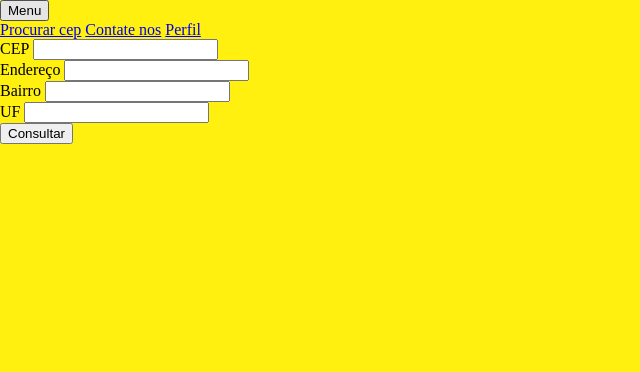
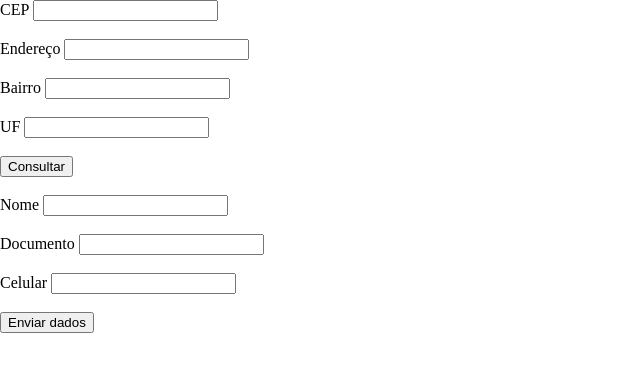
Before and after one commit to livs777/ds2, a website: page www/index.html in a window 1280 px wide. Shown: the whole page, without its empty margins (0-640 px from the left). Drawn offline with Linux system fonts and the light colour scheme.

Commit message:
api cadastro

```diff
--- a/package.json
+++ b/package.json
@@ -21,5 +21,8 @@
       "browser",
       "android"
     ]
+  },
+  "dependencies": {
+    "cordova": "^12.0.0"
   }
 }
--- a/www/css/estilo.css
+++ b/www/css/estilo.css
@@ -1,7 +1,7 @@
 body {
     margin: 0;
     padding: 0;
-    background-color: #fff00f;
+    background-color: #ffffff;
 }
 
 #layout {
--- a/www/index.html
+++ b/www/index.html
@@ -16,24 +16,14 @@
     </head>
     <body>
 
-        <div class="dropdown">
-            <button class="btn btn-secondary dropdown-toggle" type="button" id="dropdownMenuButton" data-toggle="dropdown" aria-haspopup="true" aria-expanded="false">
-              Menu
-            </button>
-            <div class="dropdown-menu" aria-labelledby="dropdownMenuButton">
-              <a class="dropdown-item" href="#">Procurar cep</a>
-              <a class="dropdown-item" href="#">Contate nos</a>
-              <a class="dropdown-item" href="#">Perfil</a>
-            </div>
-        </div>
-
-
         <div class="row" >
             <div class="col-sm-12">
                 <label>CEP</label>
                 <input type="text" id="cep" />
             </div>
         </div>
+
+        <br>
 
         <div class="row" >
             <div class="col-sm-12">
@@ -42,12 +32,16 @@
             </div>
         </div>
 
+        <br>
+
         <div class="row" >
             <div class="col-sm-12">
                 <label>Bairro</label>
                 <input type="text" id="bairro" />
             </div>
         </div>
+
+        <br>
 
         <div class="row" >
             <div class="col-sm-12">
@@ -56,6 +50,7 @@
             </div>
         </div>
 
+        <br>
 
         <div class="row" >
             <div class="col-sm-12">
@@ -66,6 +61,46 @@
             </div>
         </div>
 
+        <br>
+
+        <div class="row" >
+            <div class="col-sm-12">
+                <label>Nome</label>
+                <input type="text" id="Nome" />
+            </div>
+        </div>
+
+        <br>
+
+        <div class="row" >
+            <div class="col-sm-12">
+                <label>Documento</label>
+                <input type="text" id="Documento" />
+            </div>
+        </div>
+
+        <br>
+
+        <div class="row" >
+            <div class="col-sm-12">
+                <label>Celular</label>
+                <input type="text" id="Celular" />
+            </div>
+        </div>
+
+        <BR>
+
+            <div class="row" >
+                <div class="col-sm-12">
+                    <button class="btn btn-success" onclick="enviar()">
+                        Enviar dados
+                    </button>
+                </div>
+            </div>
+
+
+
+
         <script src="js/bootstrap.bundle.js"></script>
 
         <script src="js/index.js"></script>
```
Also changed, not shown: www/js/Api.js (+27 -0 lines), 1 other file.
